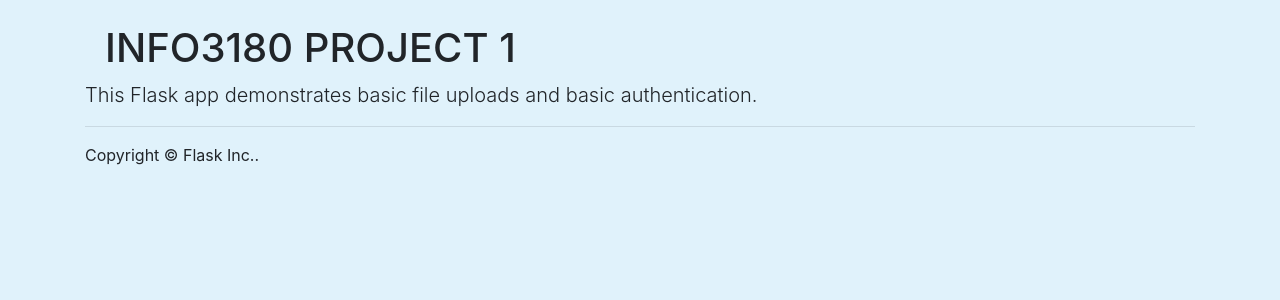
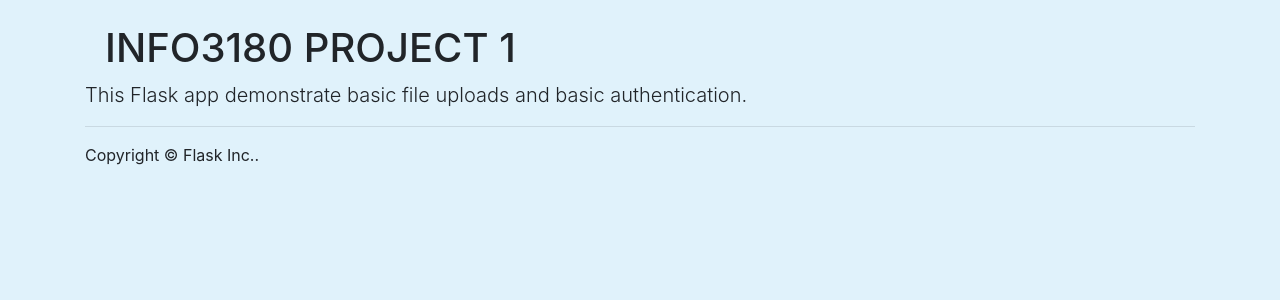
Before and after one commit to odalebrown/info3180-project01, a Flask app: page / in a window 1280 px wide. Shown: the part 56-356 px from the top of the page. Run offline with Flask 2, Linux system fonts and the light colour scheme; some libraries are stand-ins or nearby versions.

Commit message:
Latest commit

```diff
--- a/app/templates/home.html
+++ b/app/templates/home.html
@@ -4,5 +4,5 @@
 <h1 class="page-header">INFO3180 PROJECT 1</h1>
 {% include 'flash_messages.html' %}
 
-<p class="lead">This Flask app demonstrates basic file uploads and basic authentication.</p>
+<p class="lead">This Flask app demonstrate basic file uploads and basic authentication.</p>
 {% endblock %}
```
